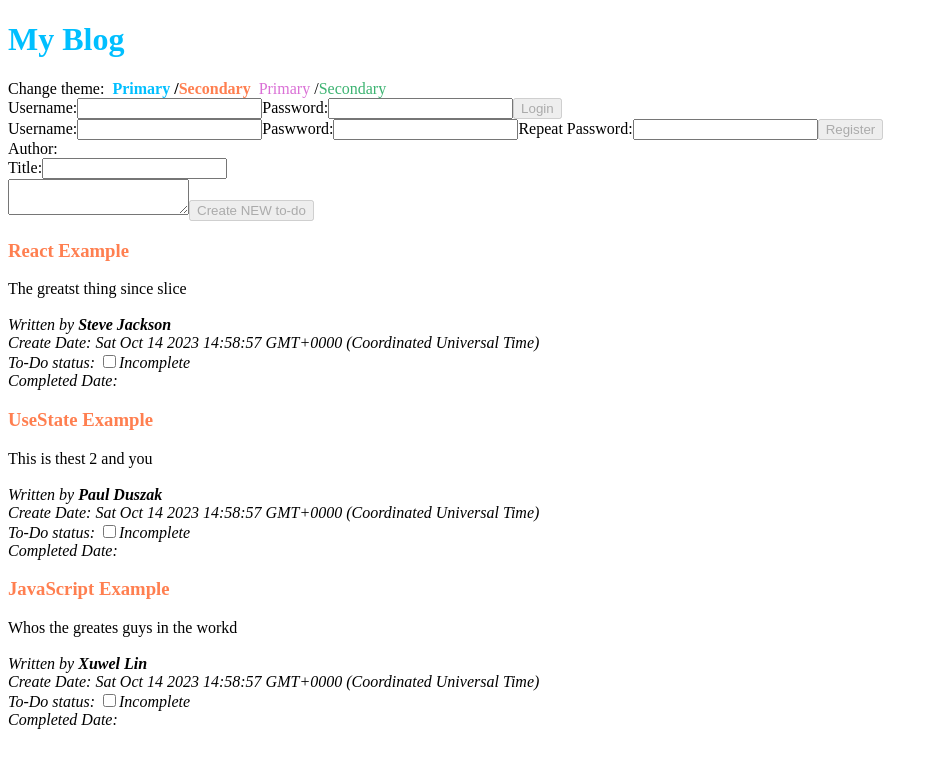
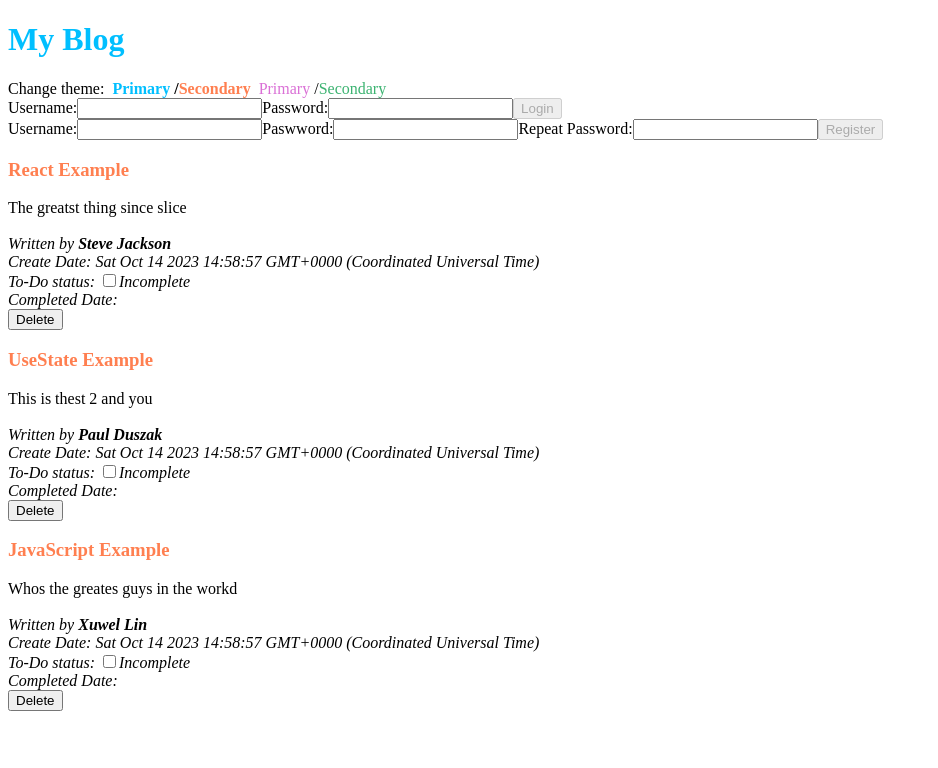
Before and after one commit to linxuwei/CSC436-HW2, a React (Create React App) app: page / in a window 1280 px wide. Shown: the top 768 px of the page, without its empty margins (0-938 px from the left). Built offline with nearby package versions, Linux system fonts and the light colour scheme.

Commit message:
Pushing DELETE_TODO feature to the reducer

```diff
--- a/src/App.js
+++ b/src/App.js
@@ -47,6 +47,7 @@ function App() {
   });
 
   const { user, todos } = state;
+  const { username, loggedIn } = user;
 
   const [theme, setTheme] = useState({
     primaryColor: "deepskyblue",
@@ -66,31 +67,24 @@ function App() {
   }, [user]);
 
   const handleClickComplete = (uuid) => {
-    // const nowDate = new Date(Date.now());
-    // const newTodos = todos.map((todo) => {
-    //   if (todo.uuid === uuid) {
-    //     return {
-    //       ...todo,
-    //       isComplete: !todo.isComplete,
-    //       completeDate: todo.isComplete ? null : nowDate.toString(),
-    //     };
-    //   } else {
-    //     return todo;
-    //   }
-    // });
-    //setTodos(newTodos);
-    dispatch({type:"UPDATE_TODO", uuid});
+    dispatch({ type: "TOGGLE_TODO", uuid });
   };
+
+  const handleDelete = (uuid) => {
+    dispatch({type: "DELETE_TODO", uuid});
+  }
 
   return (
     <div>
-      <StateContext.Provider value={{ state: state, dispatch: dispatch }}>
+      <StateContext.Provider value={{ state, dispatch }}>
         <ThemeContext.Provider value={theme}>
           <Header text="My Blog" />
           <ChangeTheme theme={theme} setTheme={setTheme} />
           <UserBar />
-          <CreateTodo user={user} handleAddTodo={handleAddTodo} />
-          <Todolist todos={todos} handleClickComplete={handleClickComplete} />
+          {loggedIn && (
+            <CreateTodo user={username} handleAddTodo={handleAddTodo} />
+          )}
+          <Todolist todos={todos} handleClickComplete={handleClickComplete} handleDelete={handleDelete} />
         </ThemeContext.Provider>
       </StateContext.Provider>
     </div>
--- a/src/CreateTodo.js
+++ b/src/CreateTodo.js
@@ -1,9 +1,10 @@
 import { useState } from "react";
 import { v4 as uuidv4 } from "uuid";
 
-export default function CreateTodo({ user, handleAddTodo }) {
+export default function CreateTodo({ username, handleAddTodo }) {
   const [title, setTitle] = useState("");
   const [content, setContent] = useState("");
+//   const {username} = user;
 
   function handleTitle(evt) {
     setTitle(evt.target.value);
@@ -17,7 +18,7 @@ export default function CreateTodo({ user, handleAddTodo }) {
     const newTodo = {
       title,
       content,
-      author: user,
+      author: username,
       createDate: nowDate.toString(),
       isComplete: false,
       completeDate: null,
@@ -35,7 +36,7 @@ export default function CreateTodo({ user, handleAddTodo }) {
     >
       <div>
         {" "}
-        Author: <b>{user}</b>
+        Author: <b>{username}</b>
       </div>
       <div>
         <label htmlFor="create-title">Title:</label>
--- a/src/Todo.js
+++ b/src/Todo.js
@@ -3,6 +3,9 @@ import { ThemeContext } from "./contexts";
 
 export default function Todo(props) {
   const { secondaryColor } = useContext(ThemeContext);
+  const handleDelete = () => {
+    props.handleDelete(props.todo.uuid);
+  };
 
   return (
     <div>
@@ -30,6 +33,8 @@ export default function Todo(props) {
       <br />
       <i> Completed Date: {props.todo.completeDate} </i>
       <br />
+      <button onClick={handleDelete}> Delete </button>
+      <br />
     </div>
   );
 }
--- a/src/Todolist.js
+++ b/src/Todolist.js
@@ -8,6 +8,7 @@ export default function Todolist(props) {
           todo={p}
           key={p.uuid}
           handleClickComplete={props.handleClickComplete}
+          handleDelete={props.handleDelete}
         />
       ))}
     </div>
--- a/src/reducer.js
+++ b/src/reducer.js
@@ -3,10 +3,11 @@ import { v4 as uuidv4 } from "uuid";
 function userReducer(state, action) {
   switch (action.type) {
     case "LOGIN":
+        return {username:action.username, loggedIn:true};
     case "REGISTER":
-      return action.username;
+      return {username:action.username, loggedIn:true};
     case "LOGOUT":
-      return "";
+      return {username:"", loggedIn:false};
     default:
       return state;
   }
@@ -26,7 +27,7 @@ function todoReduer(state, action) {
         uuid: uuidv4(),
       };
       return [newTodo, ...state];
-    case "UPDATE_TODO":
+    case "TOGGLE_TODO":
         return state.map((todo) => {
             if(todo.uuid === action.uuid){
                 return {
@@ -37,6 +38,8 @@ function todoReduer(state, action) {
             }
             return todo;
         })
+    case "DELETE_TODO":
+        return state.filter((todo) => todo.uuid !== action.uuid );
     default:
       return state;
   }
```
